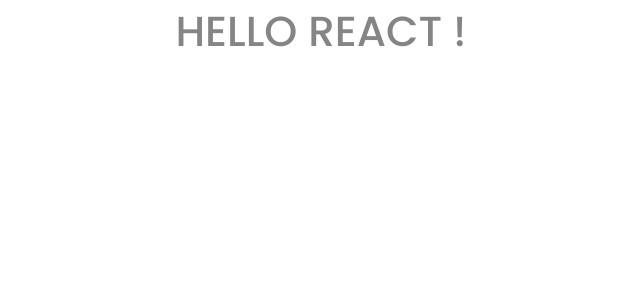
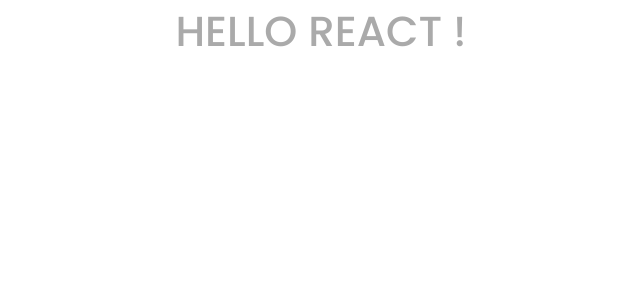
Before and after one commit to fajriputra/furniture-frontend, a React (Create React App) app: page / in a window 1280 px wide. Shown: the top 300 px of the page, without its empty margins (319-959 px from the left). Built offline with nearby package versions, Linux system fonts and the light colour scheme.

Commit message:
update host server

```diff
--- a/src/App.js
+++ b/src/App.js
@@ -3,7 +3,7 @@
 function App() {
   return (
     <div className="App">
-      <h1 className="text-center text-gray-500">HELLO REACT !</h1>
+      <h1 className="text-center text-gray-300">HELLO REACT !</h1>
     </div>
   );
 }
```
Also changed, not shown: 1 other file (tests, documents, lock files or other folders).
